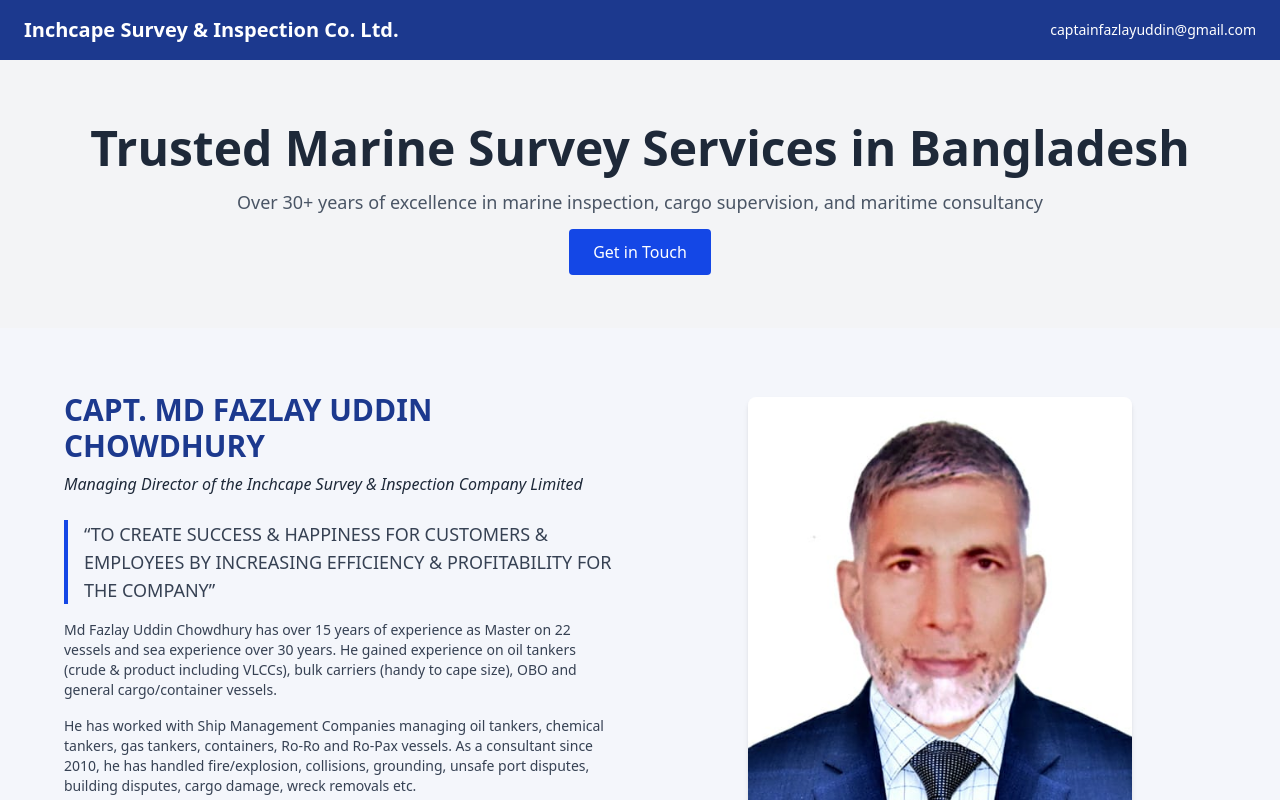
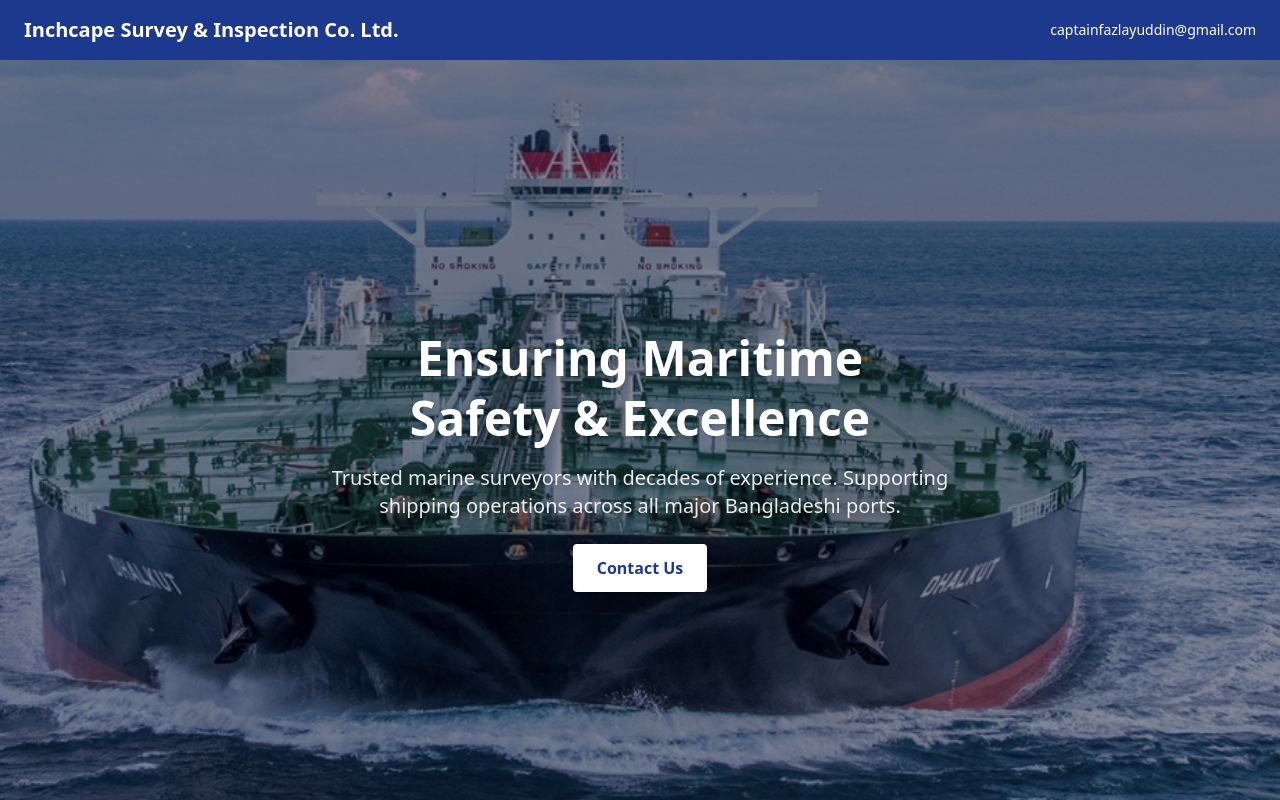
Before and after one commit to thinkGrow/inchcape-survey, a React (Vite) app: page / in a window 1280 px wide. Shown: the top 800 px of the page. Built offline with nearby package versions, Linux system fonts and the light colour scheme.

Commit message:
update hero section

```diff
--- a/src/components/About.jsx
+++ b/src/components/About.jsx
@@ -8,8 +8,8 @@ const About = () => {
       <section id="about" className="bg-[#f4f6fb] py-16 px-6">
         <div className="max-w-6xl mx-auto grid md:grid-cols-2 gap-12 items-center">
           <div>
-            <h2 className="text-blue-900 text-3xl font-extrabold mb-2">
-              CAPT. MD FAZLAY UDDIN CHOWDHURY
+            <h2 className="text-blue-900 text-3xl font-extrabold mb-2 text-balance">
+              Captain Md Fazlay Uddin Chowdhury
             </h2>
             <p className="italic mb-6">
               Managing Director of the Inchcape Survey & Inspection Company
--- a/src/components/Hero.jsx
+++ b/src/components/Hero.jsx
@@ -1,22 +1,35 @@
 import React from "react";
+import heroImage from "../assets/hero.jpg";
 
 const Hero = () => {
   return (
     <div>
-      <section className="bg-gray-100 py-16 text-center">
-        <h2 className="text-3xl md:text-5xl font-bold mb-4">
-          Trusted Marine Survey Services in Bangladesh
-        </h2>
-        <p className="text-lg text-gray-600 mb-6">
-          Over 30+ years of excellence in marine inspection, cargo supervision,
-          and maritime consultancy
-        </p>
-        <a
-          href="#contact"
-          className="bg-blue-700 text-white px-6 py-3 rounded hover:bg-blue-800"
-        >
-          Get in Touch
-        </a>
+      <section
+        className="relative text-white h-screen"
+        style={{
+          backgroundImage: `url(${heroImage})`,
+          backgroundSize: "cover",
+          backgroundPosition: "center",
+          backgroundRepeat: "no-repeat",
+        }}
+      >
+        <div className="w-full h-full flex items-center justify-center bg-black/40">
+          <div className="text-center px-6">
+            <h1 className="text-3xl sm:text-4xl md:text-5xl font-extrabold leading-tight mb-4 drop-shadow-md">
+              Ensuring Maritime <br /> Safety & Excellence
+            </h1>
+            <p className="text-base sm:text-lg md:text-xl text-white/90 mb-6 max-w-2xl mx-auto drop-shadow-sm">
+              Trusted marine surveyors with decades of experience. Supporting
+              shipping operations across all major Bangladeshi ports.
+            </p>
+            <a
+              href="#contact"
+              className="inline-block bg-white text-blue-900 font-semibold px-6 py-3 rounded shadow hover:bg-blue-100 transition"
+            >
+              Contact Us
+            </a>
+          </div>
+        </div>
       </section>
     </div>
   );
```
Also changed, not shown: src/assets/hero.jpg (added), src/assets/hero_temp.jpg (added).
